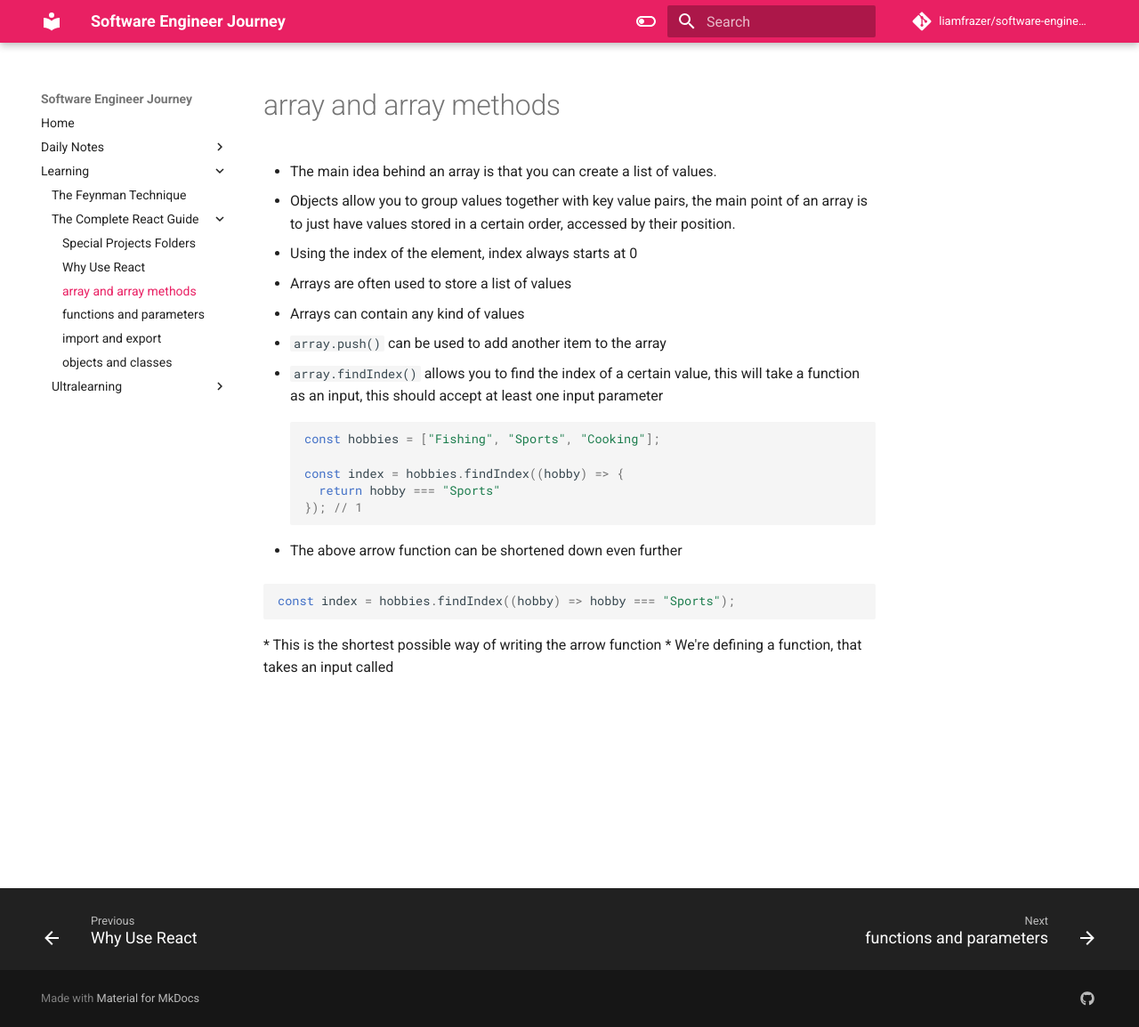
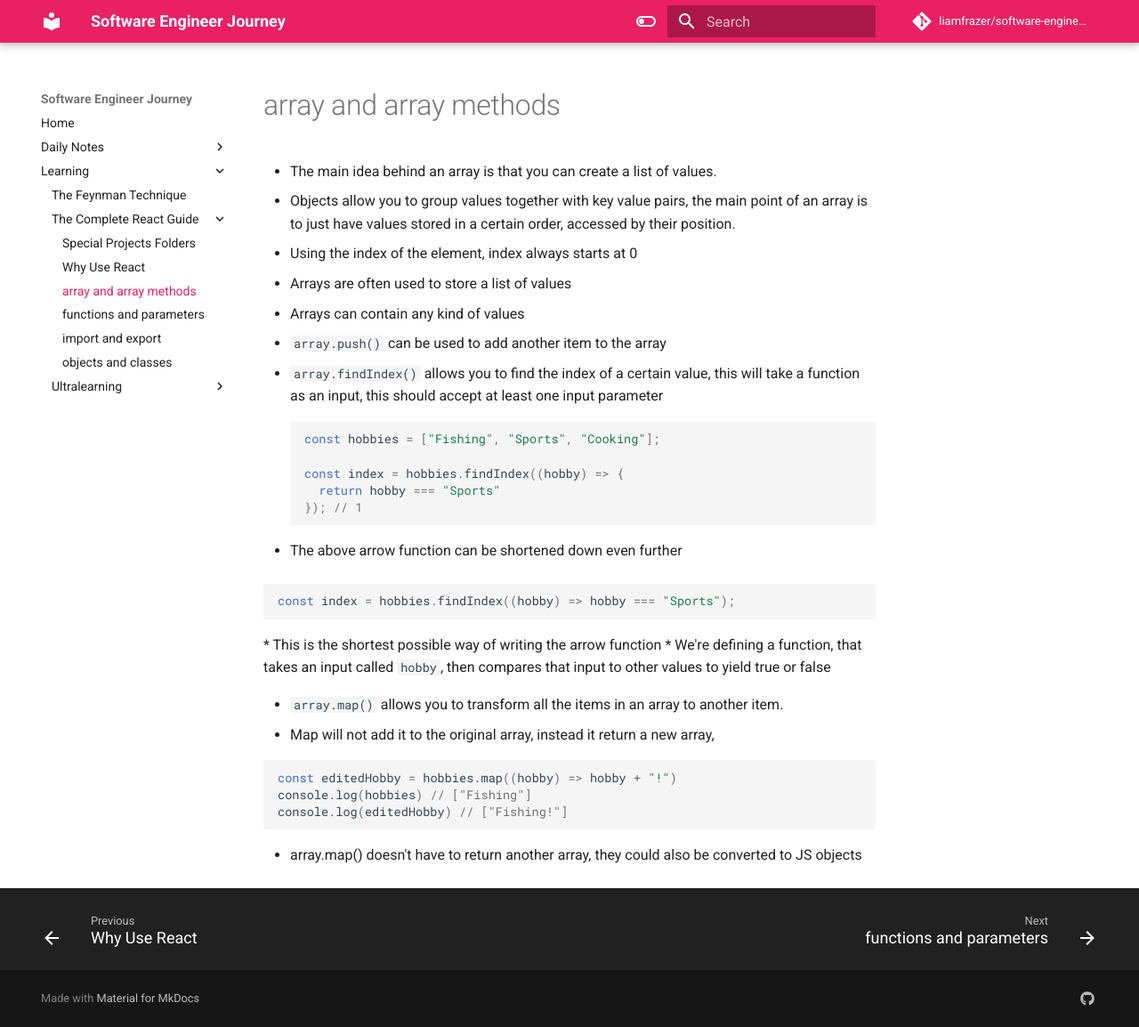
Before and after one commit to liamfrazer/software-engineer-journey, an MkDocs documentation site: the page built from docs/Learning/The Complete React Guide/array and array methods.md, in a window 1280 px wide and 1154 px high. Shown: the whole window at 89% size. Built offline with MkDocs 1.6.1 and Material for MkDocs 9.7.7, drawn with Linux system fonts in a browser that asks for light colours; comment, search, counter and statistics services are not loaded.

Commit message:
vault backup: 2023-12-10 12:28:00

````diff
--- a/docs/Learning/The Complete React Guide/array and array methods.md
+++ b/docs/Learning/The Complete React Guide/array and array methods.md
@@ -29,4 +29,15 @@ const index = hobbies.findIndex((hobby) => {
 const index = hobbies.findIndex((hobby) => hobby === "Sports");
 ```
 * This is the shortest possible way of writing the arrow function
-* We're defining a function, that takes an input called
+* We're defining a function, that takes an input called `hobby`, then compares that input to other values to yield true or false
+
+* `array.map()` allows you to transform all the items in an array to another item.
+* Map will not add it to the original array, instead it return a new array,
+
+```js
+const editedHobby = hobbies.map((hobby) => hobby + "!")
+console.log(hobbies) // ["Fishing"]
+console.log(editedHobby) // ["Fishing!"]
+```
+
+* array.map() doesn't have to return another array, they could also be converted to JS objects
````
